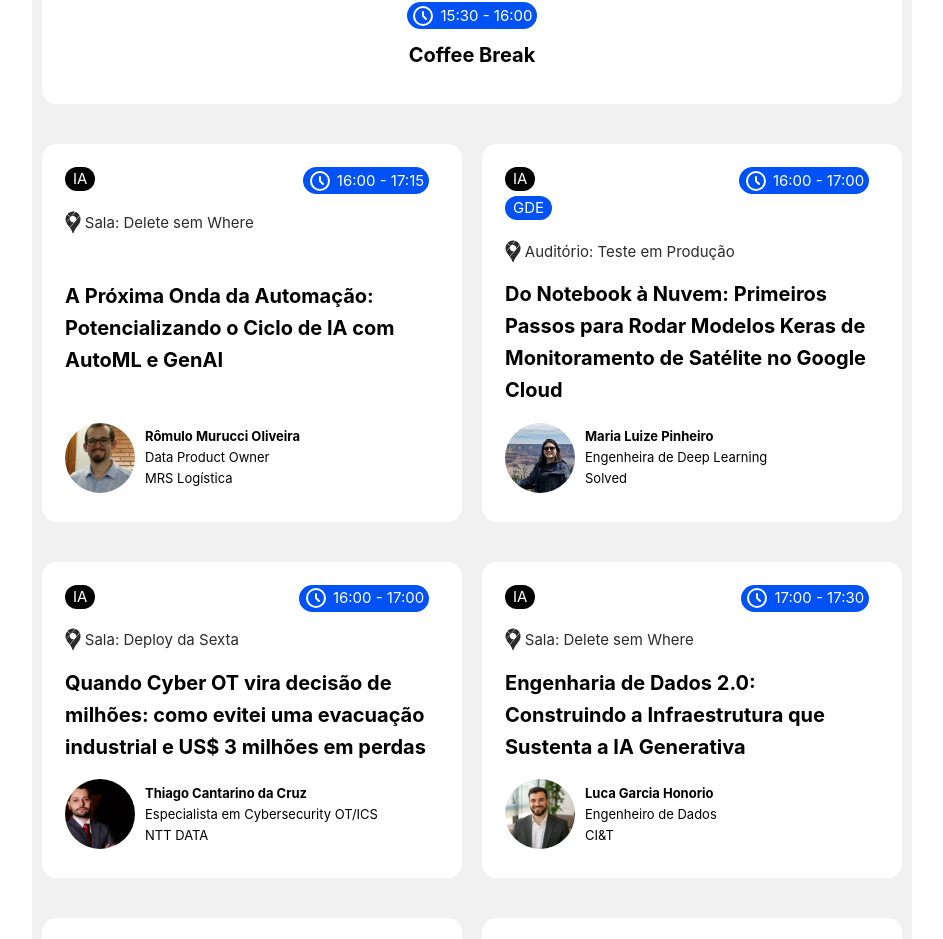
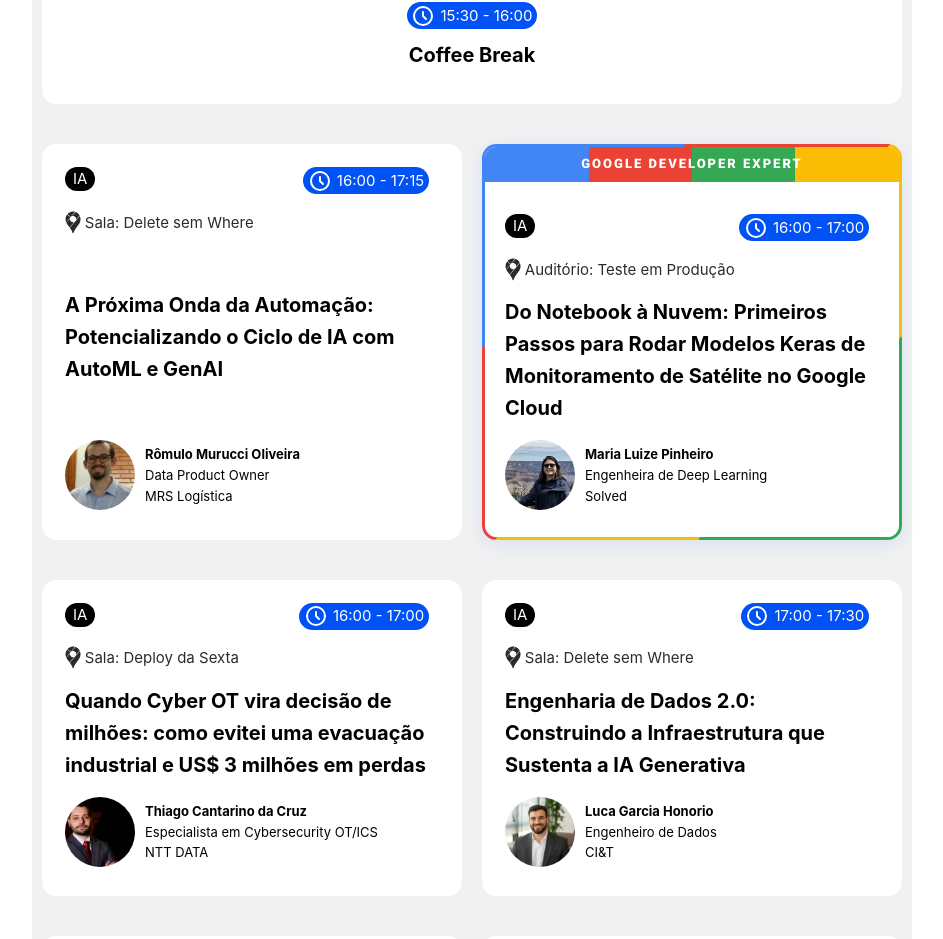
Before and after one commit to techhub-jf/techhub-site, a Vue app: page /conf in a window 1280 px wide. Shown: the part 6786-7725 px from the top of the page, without its empty margins (168-1111 px from the left). Built offline with nearby package versions, Linux system fonts and the light colour scheme.

Commit message:
add google developer expert

```diff
--- a/index.html
+++ b/index.html
@@ -17,6 +17,9 @@
     <meta name="apple-mobile-web-app-status-bar-style" content="default">
     <meta name="apple-mobile-web-app-title" content="Tech Hub">
     <meta name="viewport" content="width=device-width, initial-scale=1.0">
+    <link rel="preconnect" href="https://fonts.googleapis.com">
+    <link rel="preconnect" href="https://fonts.gstatic.com" crossorigin>
+    <link href="https://fonts.googleapis.com/css2?family=Roboto:wght@700;900&display=swap" rel="stylesheet">
     <meta name="description" content="A sua comunidade tech em Juiz de Fora e região!" />
     <link rel="canonical" href="https://techhubjf.org/" />
     <meta property="og:locale" content="pt_BR" />
--- a/src/components/Schedule.vue
+++ b/src/components/Schedule.vue
@@ -274,6 +274,17 @@ defineProps(['speakers', 'img', 'name', 'role', 'company', 'types', 'title', 'de
   background-color: #cc1d92;
 }
 
+.type-gde {
+  background-image: linear-gradient(90deg,
+    #4285F4 0% 25%,
+    #EA4335 25% 50%,
+    #FBBC04 50% 75%,
+    #34A853 75% 100%);
+  color: white;
+  font-weight: 700;
+  letter-spacing: 0.5px;
+}
+
 ::-webkit-scrollbar {
   width: 5px;
 }
--- a/src/views/TechHubConf.vue
+++ b/src/views/TechHubConf.vue
@@ -184,7 +184,8 @@
             description="Vamos desmistificar o AutoML Integral com dois cases de alto impacto desenvolvidos localmente em Juiz de Fora — da academia (UFJF) à indústria ferroviária. E para fechar: como a integração sinérgica entre AutoML e IA Generativa está transformando o papel do profissional de dados." />
 
           <Schedule :speakers="[{img: SpeakerMariaLuize, name: 'Maria Luize Pinheiro', role: 'Engenheira de Deep Learning', company: 'Solved'}]"
-            :types="[{id: 'ai', name: 'IA'}, {id: 'gde', name: 'GDE'}]" time="16:00 - 17:00" location="Auditório: Teste em Produção"
+            :types="[{id: 'ai', name: 'IA'}]" time="16:00 - 17:00" location="Auditório: Teste em Produção"
+            class="schedule-gde"
             title="Do Notebook à Nuvem: Primeiros Passos para Rodar Modelos Keras de Monitoramento de Satélite no Google Cloud"
             description="Cansado de ver seu computador travar ao processar imagens pesadas de satélite? Vamos mostrar como dar os primeiros passos para tirar seus modelos de IA do ambiente local e levá-los para o Google Cloud — organizando dados no Cloud Storage, empacotando código com Docker e escolhendo a máquina ideal (GPUs NVIDIA L4) sem gastar uma fortuna com Spot VMs. Um guia para sair do notebook e automatizar o monitoramento ambiental de forma profissional e econômica." />
 
@@ -804,6 +805,38 @@ footer {
   grid-column: span 1;
 }
 
+.schedule-gde {
+  background-image:
+    linear-gradient(white, white),
+    linear-gradient(135deg,
+      #4285F4 0%, #4285F4 25%,
+      #EA4335 25%, #EA4335 50%,
+      #FBBC04 50%, #FBBC04 75%,
+      #34A853 75%, #34A853 100%);
+  background-origin: border-box;
+  background-clip: padding-box, border-box;
+  border-color: transparent !important;
+  box-shadow: 0 4px 18px rgba(66, 133, 244, 0.15);
+}
+
+.schedule-gde::before {
+  content: 'GOOGLE DEVELOPER EXPERT';
+  display: block;
+  text-align: center;
+  font-family: 'Roboto', sans-serif;
+  font-size: 13px;
+  font-weight: 900;
+  letter-spacing: 2px;
+  color: white;
+  padding: 7px 0;
+  margin: 0 -20px 12px;
+  background-image: linear-gradient(90deg,
+    #4285F4 0% 25%,
+    #EA4335 25% 50%,
+    #34A853 50% 75%,
+    #FBBC04 75% 100%);
+}
+
 .schedule-two-rows {
   grid-row: span 2;
   grid-column: span 1;
```
Also changed, not shown: 14 other files (tests, documents, lock files or other folders).
